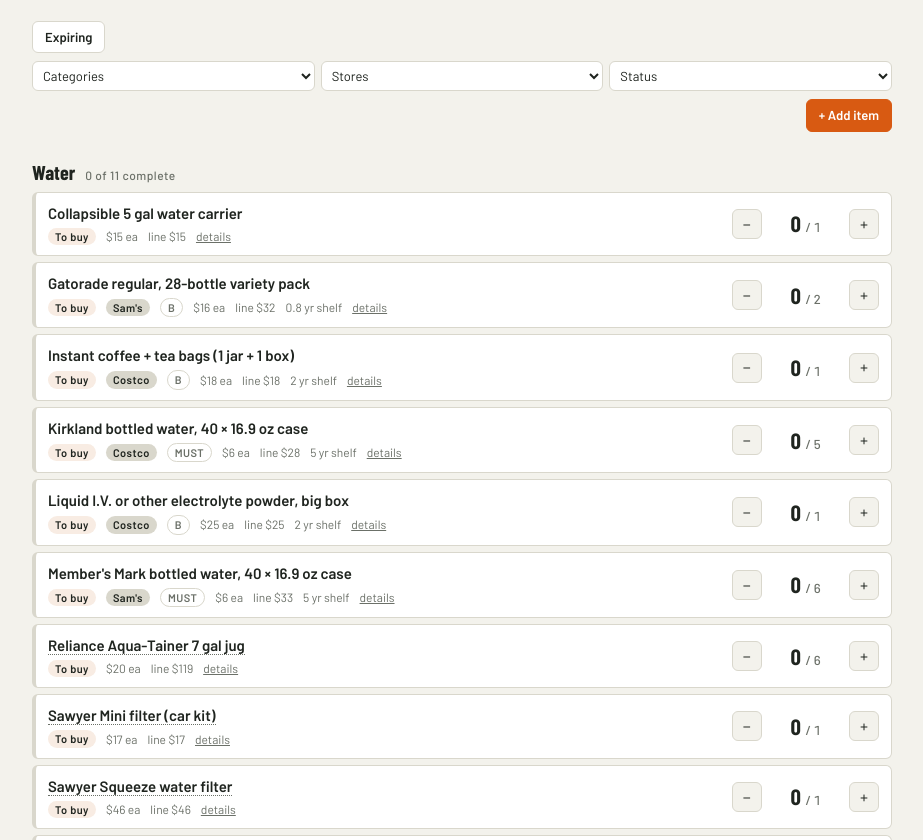
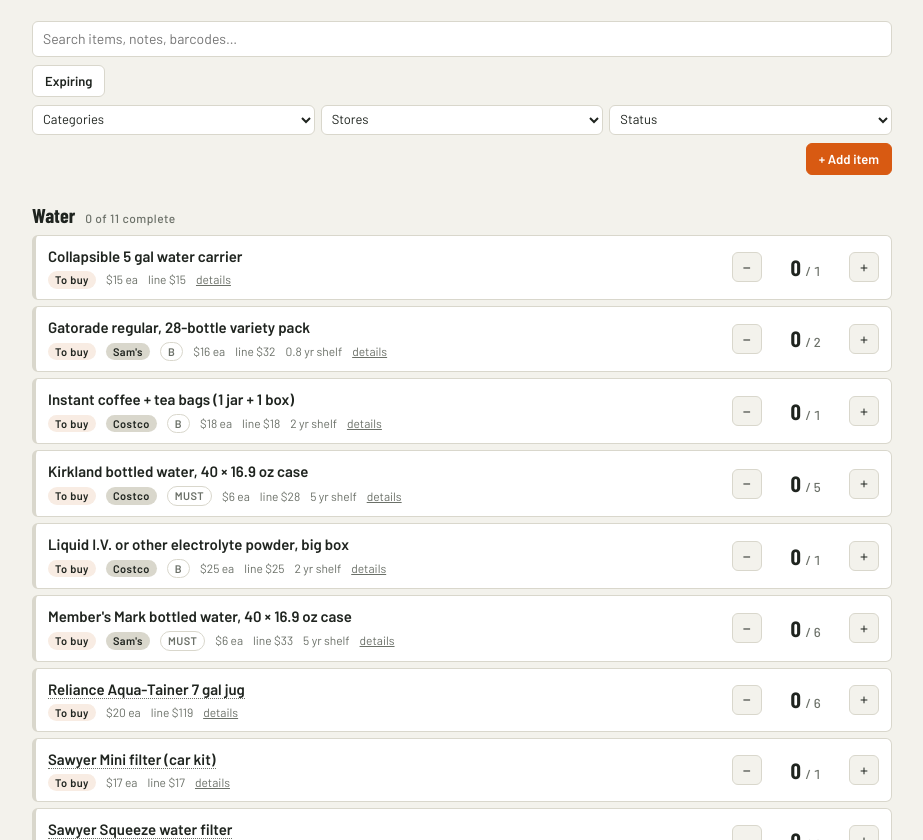
Before and after one commit to euphor82/supply-tracker, a plain HTML site: page index.html in a window 1280 px wide. Shown: the part 260-1100 px from the top of the page, without its empty margins (178-1101 px from the left). Drawn offline with nearby package versions, Linux system fonts and the light colour scheme.

Commit message:
Add a search bar
Co-Authored-By: Claude Fable 5.1 <noreply@anthropic.com>
Claude-Session: https://claude.ai/code/session_01G4ahoxnR6ajLkb8Mmtx4Si

```diff
--- a/index.html
+++ b/index.html
@@ -81,6 +81,9 @@ h1{font-family:var(--display);font-weight:700;font-size:30px;letter-spacing:.3px
 .chip{font:inherit;font-size:13px;font-weight:500;padding:5px 10px;border-radius:999px;border:1px solid var(--line);background:var(--panel);color:var(--fg);cursor:pointer}
 .chip.on{background:var(--fg);color:var(--bg);border-color:var(--fg)}
 .toolbar select{font:inherit;font-size:13px;padding:5px 6px;border-radius:6px;border:1px solid var(--line);background:var(--panel);color:var(--fg);min-width:0;width:100%}
+.search{position:relative;flex:1 1 100%;min-width:0}
+.search input{width:100%;font:inherit;font-size:14px;padding:7px 10px;-webkit-appearance:none;appearance:none;border-radius:6px;border:1px solid var(--line);background:var(--panel);color:var(--fg)}
+.search .x{position:absolute;right:6px;top:50%;transform:translateY(-50%);width:22px;height:22px;border:0;border-radius:50%;background:var(--line);color:var(--fg);font-size:13px;line-height:22px;text-align:center;cursor:pointer;padding:0}
 .filters{display:grid;grid-template-columns:1fr 1fr 1fr;gap:6px;flex:1 1 100%;min-width:0}
 .btn{font:inherit;font-size:13px;font-weight:600;padding:6px 12px;border-radius:6px;border:1px solid var(--line);background:var(--panel);color:var(--fg);cursor:pointer}
 .btn.primary{background:var(--accent);color:var(--accent-ink);border-color:var(--accent)}
@@ -217,6 +220,7 @@ footer{margin-top:28px;font-size:12px;color:var(--muted)}
 <div class="alert" id="alert"></div>
 
 <div class="toolbar">
+  <div class="search"><input id="search" type="search" placeholder="Search items, notes, barcodes…" aria-label="Search" autocomplete="off"></div>
   <button class="btn" id="expBtn">Expiring</button>
   <div class="filters">
   <select id="catFilter" aria-label="Category"><option value="">Categories</option></select>
@@ -402,7 +406,7 @@ function migrate(){const v=+settings.seedVersion||1;if(v>=SEED_VERSION)return;co
 
 const $=id=>document.getElementById(id);
 const KEY="supplyTracker.v1";
-let items={}, settings={people:4}, filterCat="", filterState="", filterStore="", openId=null;
+let items={}, settings={people:4}, searchQ="", filterCat="", filterState="", filterStore="", openId=null;
 const STORES=["Sam's","Costco","Either","Walmart / online"];
 const today=()=>new Date().toISOString().slice(0,10);
 const money=n=>"$"+Math.round(n).toLocaleString();
@@ -414,6 +418,8 @@ function persist(){try{const json=JSON.stringify({items,settings,saved:new Date(
 // chips / selects
 CATS.forEach(c=>{if(c==="Food: grab-and-go"){const f=document.createElement("option");f.value="Food:*";f.textContent="All food";$("catFilter").appendChild(f)}const o=document.createElement("option");o.value=c;o.textContent=c;$("catFilter").appendChild(o);$("fCat").appendChild(o.cloneNode(true))});
 $("catFilter").onchange=e=>{filterCat=e.target.value;render()};
+$("search").addEventListener("input",e=>{searchQ=e.target.value.trim().toLowerCase();render()});
+$("search").addEventListener("search",()=>{searchQ=$("search").value.trim().toLowerCase();render()});
 $("tileWater").onclick=()=>{filterCat=filterCat==="Water"?"":"Water";$("catFilter").value=filterCat;render();$("list").scrollIntoView({behavior:"smooth",block:"start"})};
 $("tileNext").onclick=()=>{filterState=filterState==="todo"?"":"todo";$("stateFilter").value=filterState;render();$("list").scrollIntoView({behavior:"smooth",block:"start"})};
 $("tileFood").onclick=()=>{filterCat=filterCat==="Food:*"?"":"Food:*";$("catFilter").value=filterCat;render();$("list").scrollIntoView({behavior:"smooth",block:"start"})};
@@ -448,9 +454,10 @@ function render(){
   if(expired.length){al.classList.add("show","crit");al.innerHTML="<b>Expired:</b> "+esc(expired.join(", "))+". Replace and update the date."}
   else if(expSoon.length){al.classList.add("show","warn");al.innerHTML="<b>Expiring within 90 days:</b> "+esc(expSoon.join(", "))+". Eat, rotate, and buy fresh."}
   const host=$("list");host.innerHTML="";
-  const shown=list.filter(it=>(!filterCat||(filterCat==="Food:*"?it.category.startsWith("Food:"):it.category===filterCat))&&(!filterState||(filterState==="exp"?!!expState(it):stateOf(it)===filterState))&&(!filterStore||(filterStore==="none"?!it.store:it.store===filterStore)));
+  const qt=searchQ?searchQ.split(/\s+/):[];const hay=it=>(it.name+" "+(it.notes||"")+" "+(it.store||"")+" "+(it.grade||"")+" "+it.category+" "+(it.barcodes||[]).join(" ")).toLowerCase();
+  const shown=list.filter(it=>(!qt.length||(h=>qt.every(w=>h.includes(w)))(hay(it)))&&(!filterCat||(filterCat==="Food:*"?it.category.startsWith("Food:"):it.category===filterCat))&&(!filterState||(filterState==="exp"?!!expState(it):stateOf(it)===filterState))&&(!filterStore||(filterStore==="none"?!it.store:it.store===filterStore)));
   if(!list.length){host.innerHTML='<div class="empty">No items yet. Tap “Add item”, or use the ⋯ menu to reset to the plan\'s list.</div>';return}
-  if(!shown.length){host.innerHTML='<div class="empty">Nothing matches these filters.</div>';return}
+  if(!shown.length){host.innerHTML='<div class="empty">'+(searchQ?'Nothing matches “'+esc(searchQ)+'”.':'Nothing matches these filters.')+'</div>';return}
   CATS.forEach(cat=>{
     const rows=shown.filter(it=>it.category===cat).sort((a,b)=>a.name.localeCompare(b.name));
     if(!rows.length)return;
--- a/sw.js
+++ b/sw.js
@@ -1,4 +1,4 @@
-const CACHE = "supply-tracker-v17";
+const CACHE = "supply-tracker-v18";
 const ASSETS = ["./", "./index.html", "./manifest.json", "./icon-192.png", "./icon-512.png", "./icon-maskable-512.png", "./apple-touch-icon.png"];
 
 self.addEventListener("install", e => {
```
